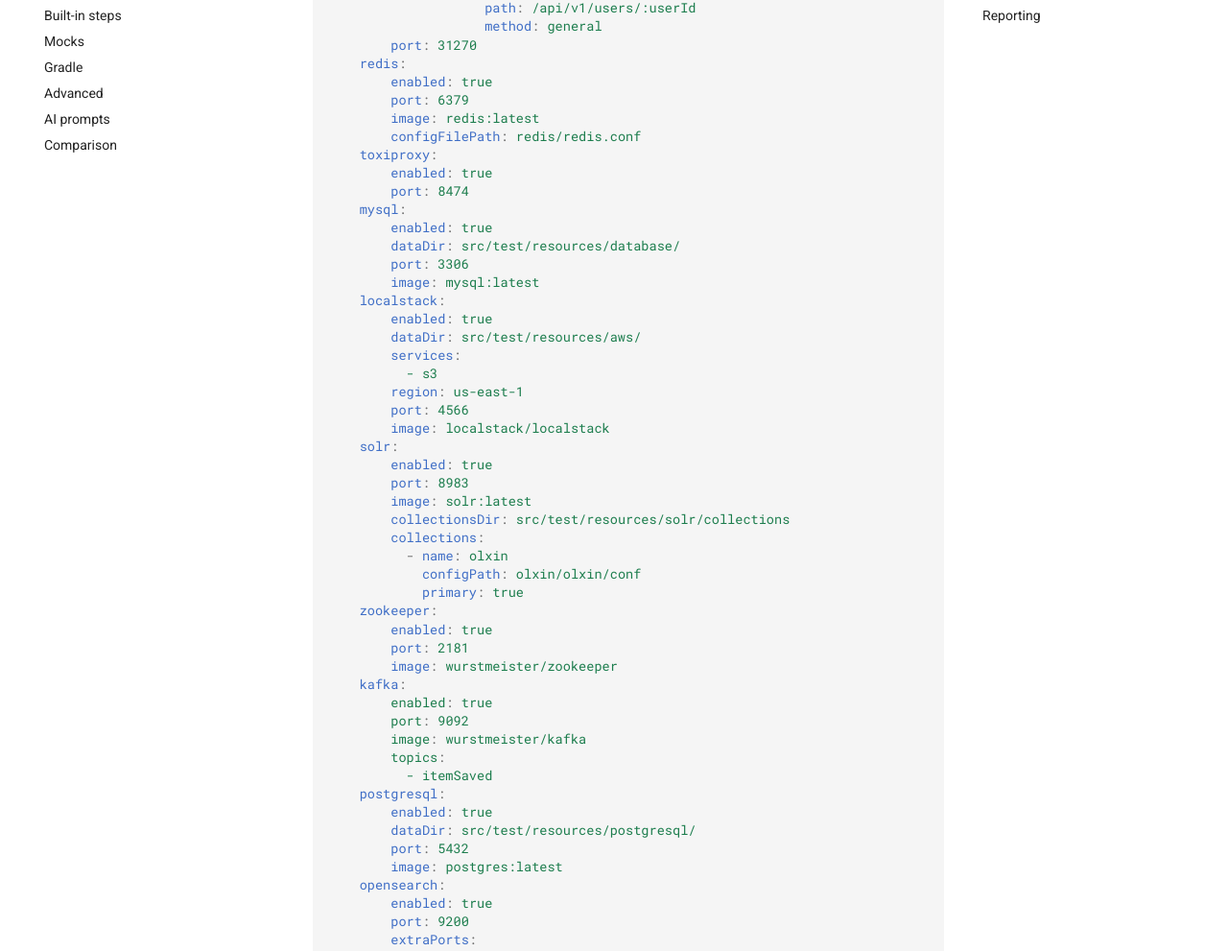
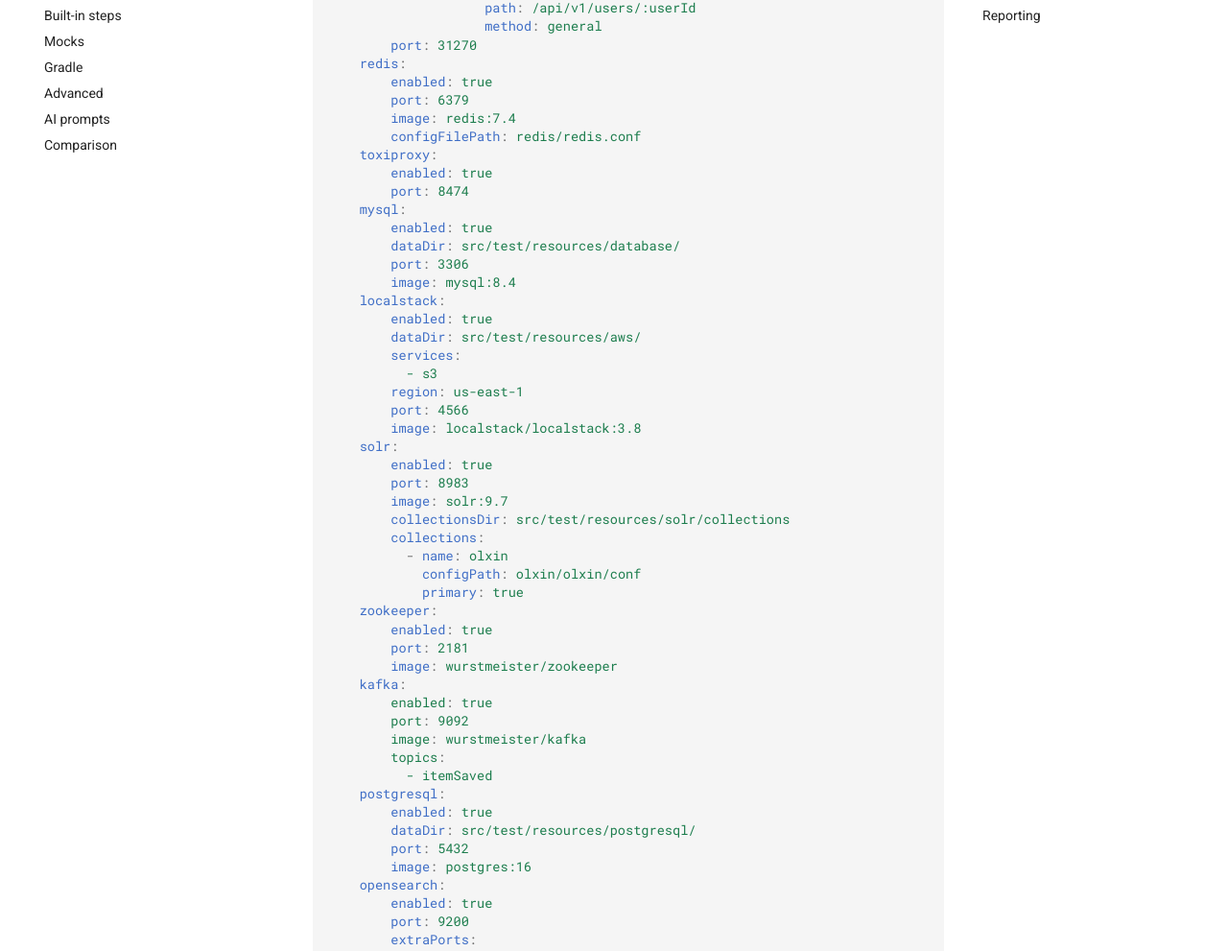
Before and after one commit to olx-india/AssertX, an MkDocs documentation site: the page built from docs/getting-started.md, in a window 1280 px wide and 1400 px high, scrolled down 3641 px. Shown: the part 146-1137 px from the top of the window at 96% size. Built offline with MkDocs 1.6.1 and Material for MkDocs 9.7.7, drawn with Linux system fonts in a browser that asks for light colours; comment, search, counter and statistics services are not loaded.

Commit message:
Update database images to specific versions

```diff
--- a/docs/getting-started.md
+++ b/docs/getting-started.md
@@ -195,7 +195,7 @@
         redis:
             enabled: true                                                               // Specify whether redis is needed or not
             port: 6379                                                                  // Optional -> Default is 6379
-            image: redis:latest                                                         // Optional -> Default is redis:latest
+            image: redis:7.4                                                              // Optional -> Default is redis:7.4
             configFilePath: redis/redis.conf                                            // Relative Path from resources to file, Optional -> Default is null, needed if user wants to create his own redis server/cluster
         toxiproxy:
             enabled: true                                                               // Specify whether toxiproxy is needed or not
@@ -204,7 +204,7 @@
             enabled: true
             dataDir: src/test/resources/database/                                       // Optional -> Path to directory having warm up scripts, should be .sql files containing schema creation and sample data insertion queries
             port: 3306                                                                  // Optional -> Default is 3306
-            image: mysql:latest                                                         // Optional -> Default is mysql:latest
+            image: mysql:8.4                                                              // Optional -> Default is mysql:8.4
         localstack:
             enabled: true
             dataDir: src/test/resources/aws/                                            // Optional -> Path to directory having warm up scripts, should be .sh files containing resource creation scripts
@@ -212,11 +212,11 @@
               - s3
             region: us-east-1                                                           // Optional -> Default is us-east-1
             port: 4566                                                                  // Optional -> Default is 4566
-            image: localstack/localstack                                                // Optional -> Default is localstack/localstack
+            image: localstack/localstack:3.8                                            // Optional -> Default is localstack/localstack:3.8
         solr:
             enabled: true
             port: 8983                                                                  // Optional -> Default is 8983
-            image: solr:latest                                                          // Optional -> Default is solr:latest
+            image: solr:9.7                                                               // Optional -> Default is solr:9.7
             collectionsDir: src/test/resources/solr/collections                         // Path to directory containing the solr collection configurations
             collections:
               - name: olxin                                                             // Name of the collection
@@ -236,7 +236,7 @@
             enabled: true
             dataDir: src/test/resources/postgresql/                                     // Optional -> Path to directory having warm up scripts, should be .sql files containing schema creation and sample data insertion queries
             port: 5432                                                                  // Optional -> Default is 5432
-            image: postgres:latest                                                      // Optional -> Default is postgres:latest
+            image: postgres:16                                                            // Optional -> Default is postgres:16
         opensearch:
             enabled: true
             port: 9200                                                                  // Optional -> Default is 9200
```
